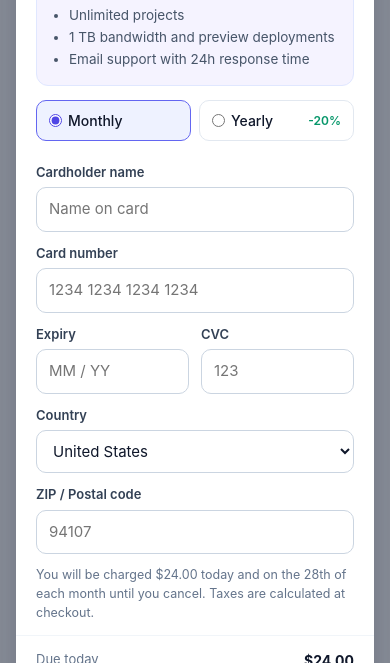
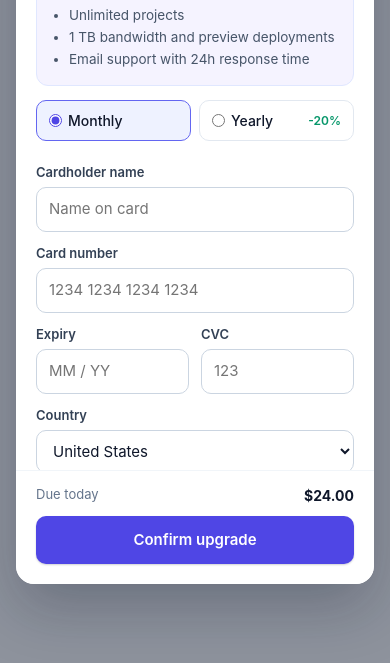
Before and after one commit to leoisadev1/box-pr-visual-tester, a website: page app/billing/index.html in a window 390 px wide. Both pictures are taken after a click on the button "Upgrade Plan". Shown: the part 181-844 px from the top of the page. Drawn offline with Linux system fonts and the light colour scheme.

Commit message:
Fix mobile overflow on billing checkout modal
Cap the checkout dialog at 85dvh and let it scroll, and pin its footer, so
Confirm upgrade stays on screen on a 390x844 phone.

```diff
--- a/app/billing/index.html
+++ b/app/billing/index.html
@@ -43,7 +43,7 @@
 </main>
 
 <div id="overlay" class="overlay" hidden></div>
-<div id="checkout" class="modal fixed inset-x-4 top-12" role="dialog" aria-modal="true" aria-labelledby="checkout-title" hidden>
+<div id="checkout" class="modal fixed inset-x-4 top-12 max-h-[85dvh] overflow-y-auto" role="dialog" aria-modal="true" aria-labelledby="checkout-title" hidden>
   <div class="modal-head">
     <div>
       <p class="eyebrow">Upgrade</p>
@@ -88,7 +88,7 @@
     </div>
     <p class="terms">You will be charged $24.00 today and on the 28th of each month until you cancel. Taxes are calculated at checkout.</p>
 
-    <div class="modal-foot">
+    <div class="modal-foot sticky bottom-0">
       <div class="due"><span class="muted">Due today</span><strong>$24.00</strong></div>
       <button id="confirm" class="btn btn-primary btn-block" type="submit">Confirm upgrade</button>
     </div>
```
